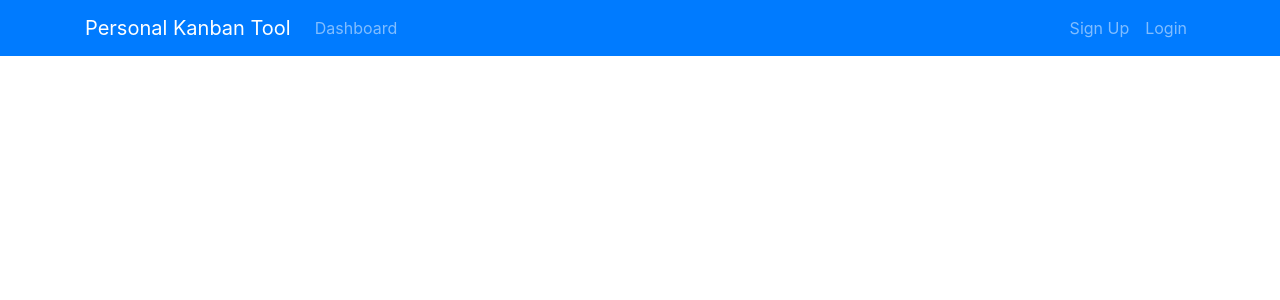
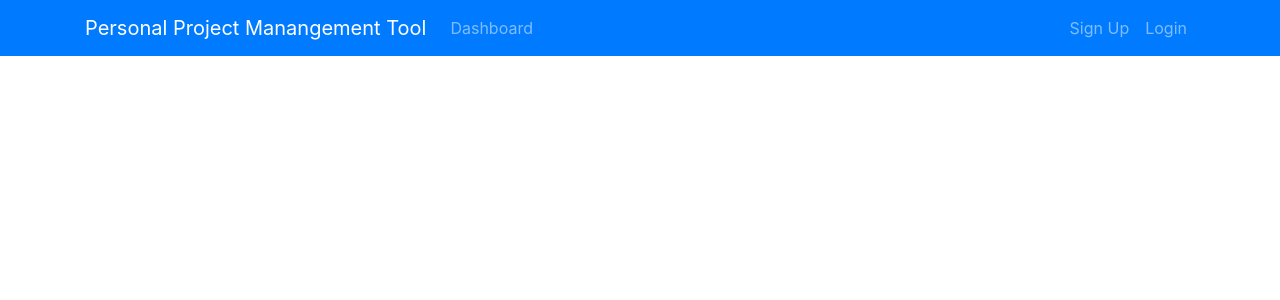
Before and after one commit to savinaysinha/ppmtool, a React (Create React App) app in the folder ppmtoolfrontend/ppmtool-react-client/: page / in a window 1280 px wide. Shown: the top 300 px of the page. Built offline with nearby package versions, Linux system fonts and the light colour scheme.

Commit message:
Chaneges made

```diff
--- a/ppmtoolfrontend/ppmtool-react-client/src/component/layouts/Navbar.js
+++ b/ppmtoolfrontend/ppmtool-react-client/src/component/layouts/Navbar.js
@@ -8,7 +8,7 @@ class Navbar extends Component {
         <nav className="navbar navbar-expand-sm navbar-dark bg-primary mb-4">
           <div className="container">
             <a className="navbar-brand" href="Dashboard.html">
-              Personal Kanban Tool
+              Personal Project Manangement Tool
             </a>
             <button
               className="navbar-toggler"
```
